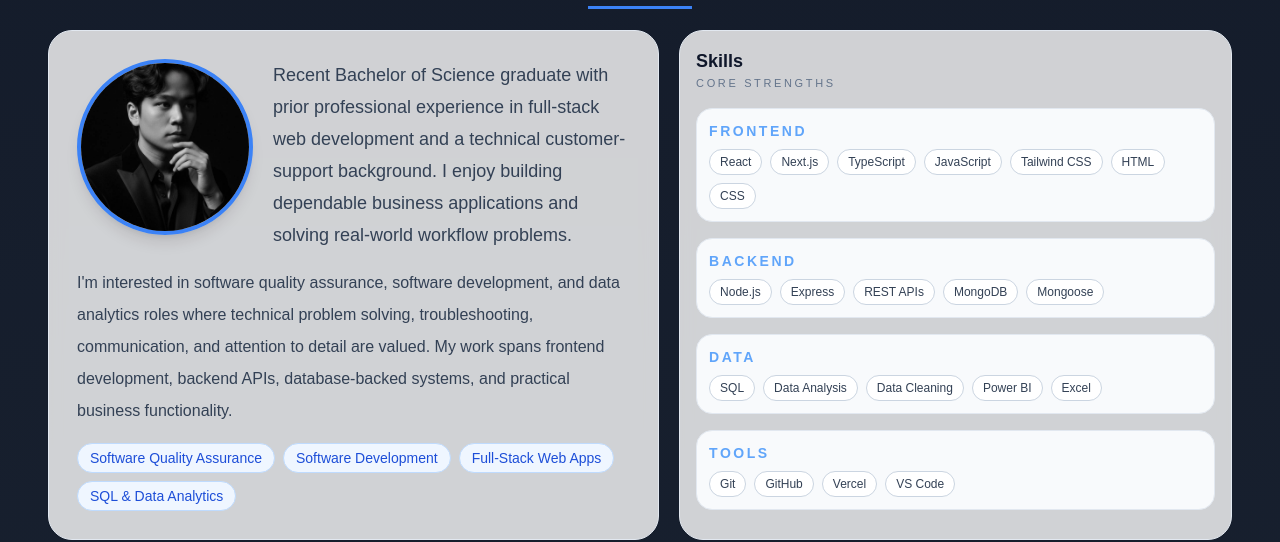
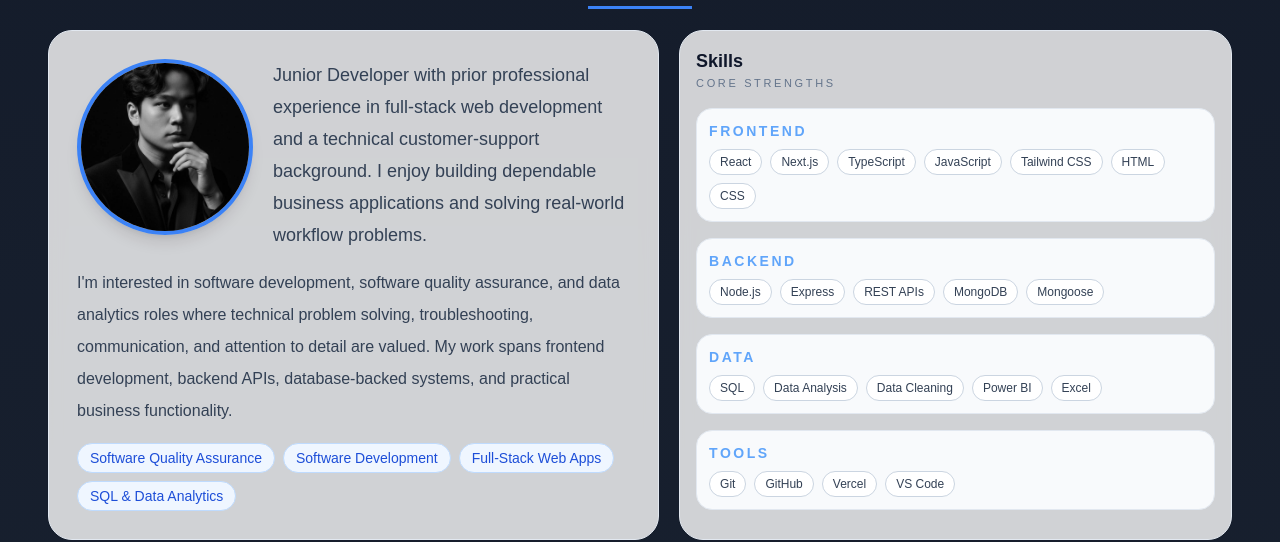
Before and after one commit to Dluu520/portfolio-2025, a Next.js app: page / in a window 1280 px wide. Shown: the part 947-1489 px from the top of the page. Built offline with nearby package versions, Linux system fonts and the light colour scheme; no server answers.

Commit message:
Update AboutMe and Hero components to reflect recent educational and professional changes

```diff
--- a/app/components/portfolio/AboutMe.tsx
+++ b/app/components/portfolio/AboutMe.tsx
@@ -35,19 +35,18 @@ function AboutMe() {
 
               <div className="flex-1 text-center sm:text-left">
                 <p className="text-base leading-7 text-slate-700 dark:text-slate-300 sm:text-lg sm:leading-8">
-                  Recent Bachelor of Science graduate with prior professional
-                  experience in full-stack web development and a technical
-                  customer-support background. I enjoy building dependable
-                  business applications and solving real-world workflow
-                  problems.
+                  Junior Developer with prior professional experience in
+                  full-stack web development and a technical customer-support
+                  background. I enjoy building dependable business applications
+                  and solving real-world workflow problems.
                 </p>
               </div>
             </div>
 
             <div className="mt-4 space-y-4">
               <p className="text-sm leading-7 text-slate-700 dark:text-slate-300 sm:text-base sm:leading-8">
-                I&apos;m interested in software quality assurance, software
-                development, and data analytics roles where technical problem
+                I&apos;m interested in software development, software quality
+                assurance, and data analytics roles where technical problem
                 solving, troubleshooting, communication, and attention to detail
                 are valued. My work spans frontend development, backend APIs,
                 database-backed systems, and practical business functionality.
--- a/app/components/portfolio/Hero.tsx
+++ b/app/components/portfolio/Hero.tsx
@@ -36,7 +36,7 @@ function Hero() {
 
       <div className="relative z-10 flex w-full max-w-5xl flex-col items-center px-6 text-center sm:px-8 lg:px-12">
         <div className="mb-4 rounded-full border border-blue-400/40 bg-blue-500/10 px-4 py-1.5 text-sm font-medium uppercase tracking-[0.3em] text-blue-200">
-          Recent CS Graduate • Full-Stack Web Developer • QA & Data Focus
+          Full-Stack Web Developer • QA & Data Focus
         </div>
 
         <h1 className="text-4xl font-extrabold tracking-wide text-white drop-shadow-lg sm:text-5xl md:text-7xl lg:text-8xl">
```
